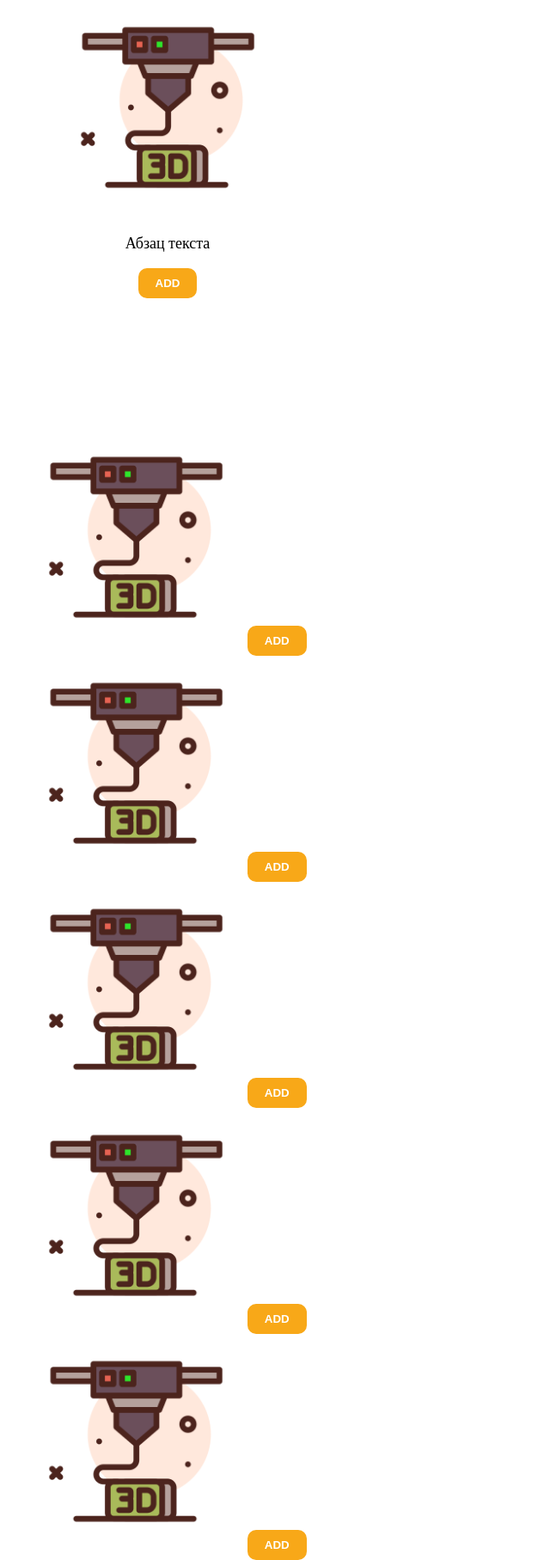
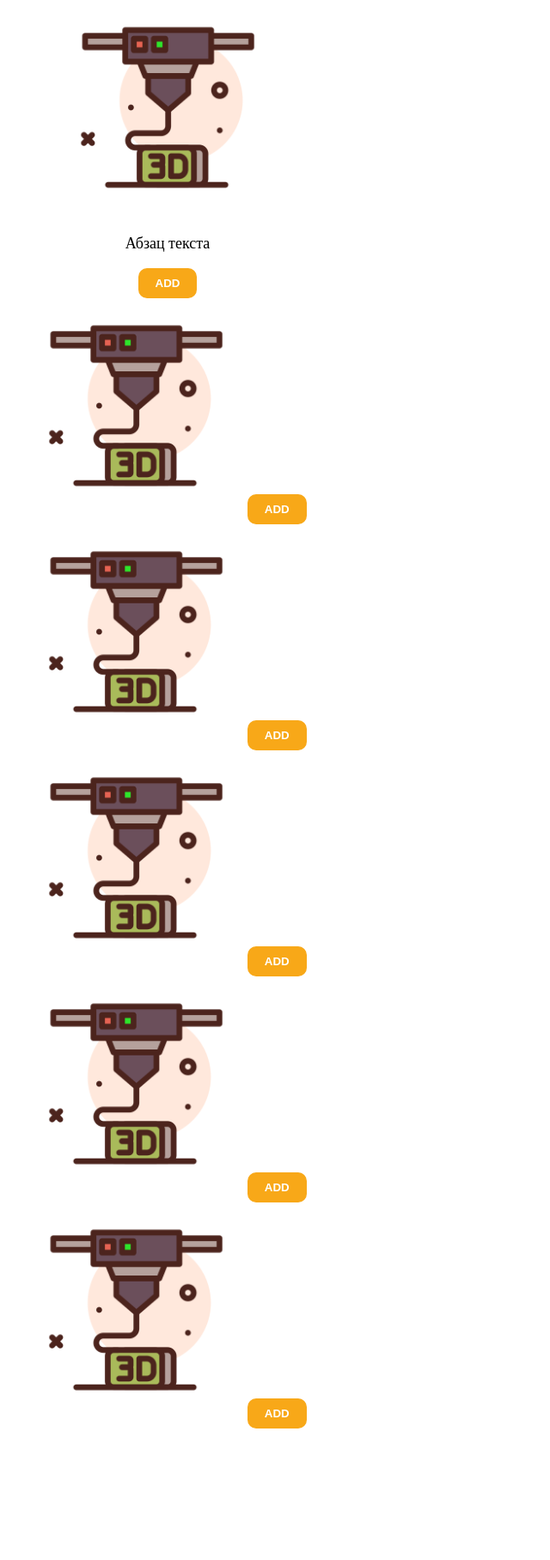
Before and after one commit to DKBelka/BlueSquirrel3DwebAPP, a PHP site: page / in a window 1280 px wide. Shown: the whole page at 86% size, without its empty margins (0-640 px from the left). After the commit the page ends 1662 px from the top, so only its background shows below. Run offline with PHP 8.4, Linux system fonts and the light colour scheme; some libraries are stand-ins or nearby versions.

Commit message:
Update style.css

```diff
--- a/style.css
+++ b/style.css
@@ -13,7 +13,7 @@ body {
 .inner {
 	display: grid;
 	grid-template-columns: 1fr;
-	grid-template-rows: 500px;
+
 }
 
 .img {
```
